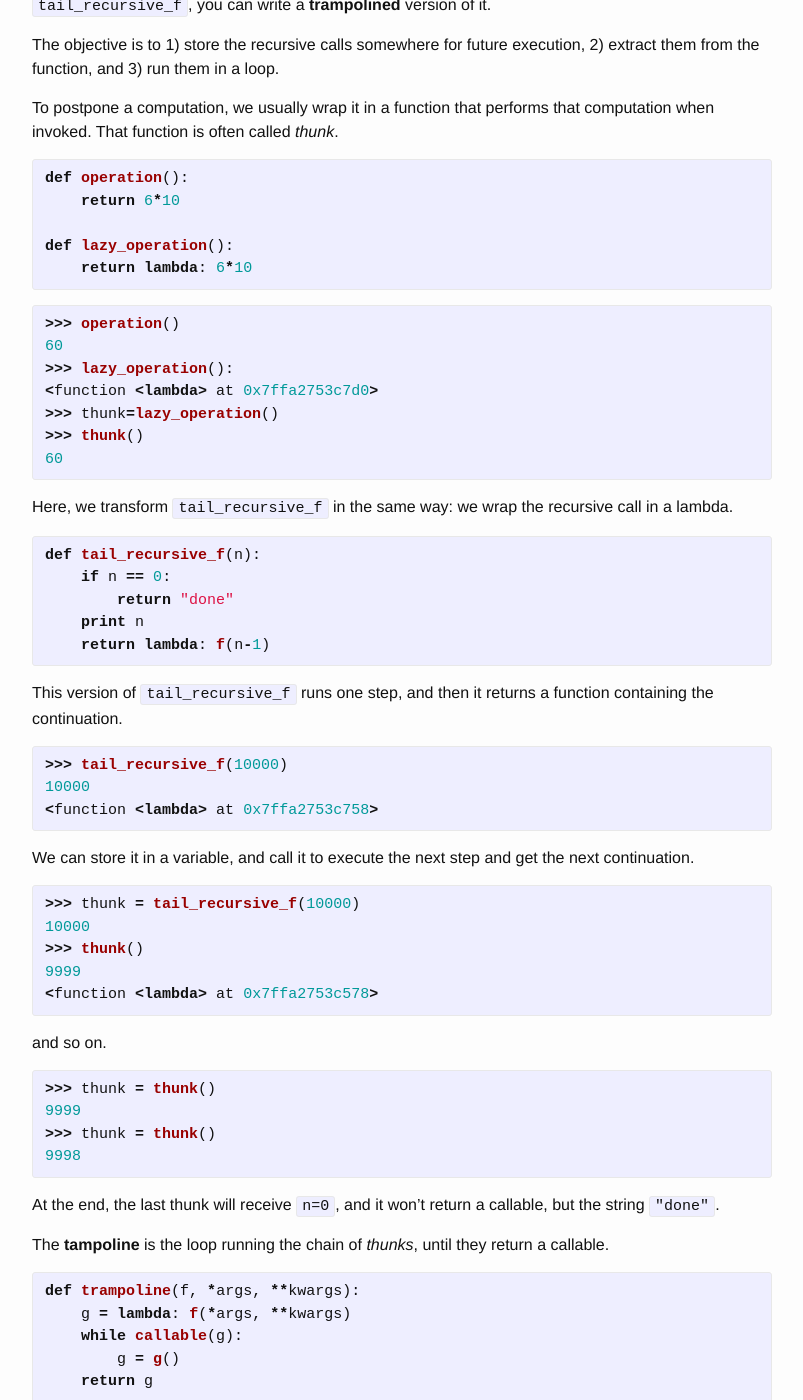
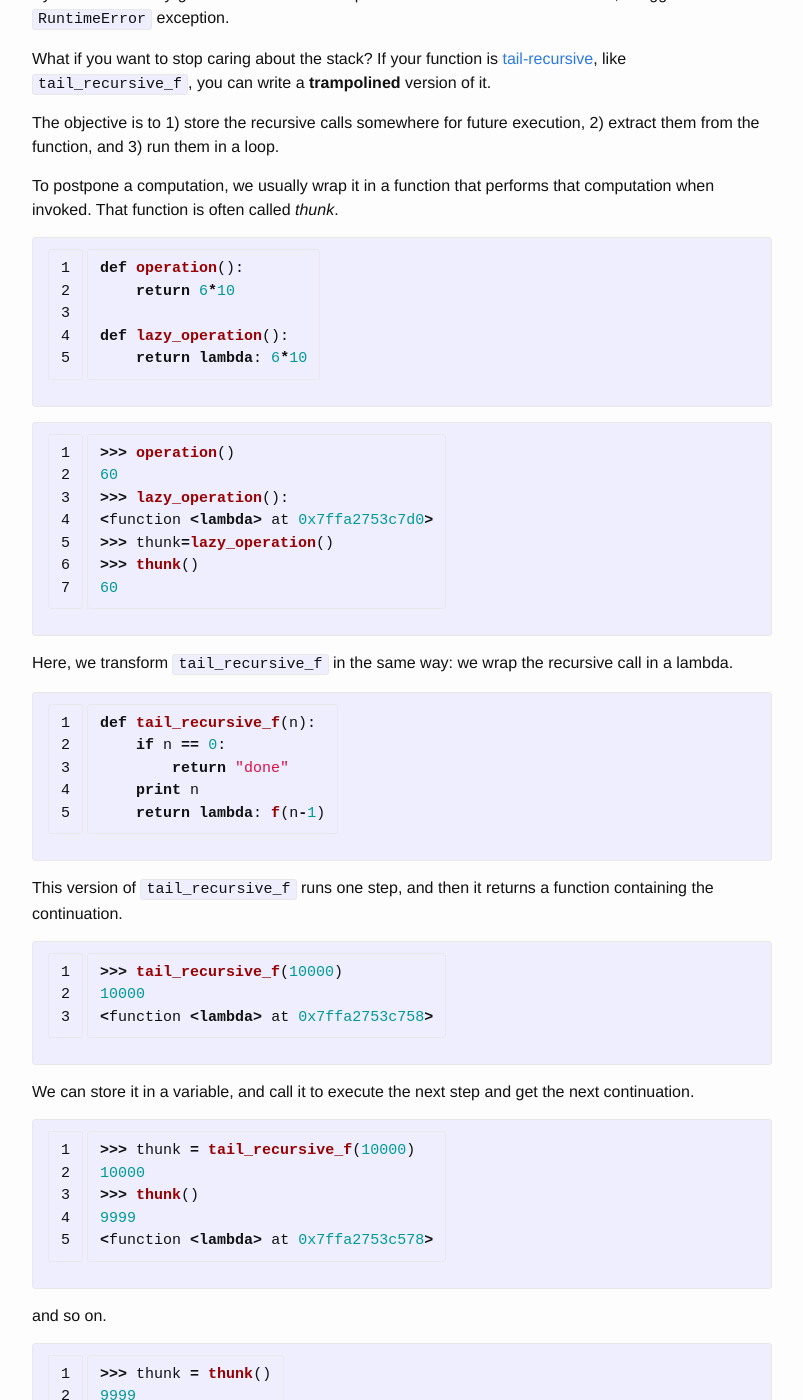
Before and after one commit to vdelia/vdelia.github.io, a Jekyll site: the page built from _posts/2015-06-26-trampoline.md, in a window 1280 px wide and 1400 px high, scrolled down 971 px. Shown: the whole window, without its empty margins (238-1041 px from the left). Built offline with Jekyll 4.4.1, drawn with Linux system fonts in a browser that asks for light colours; some of the changed text lies outside the part shown.

Commit message:
add linenumber to blocks of code

```diff
--- a/_posts/2015-06-26-trampoline.md
+++ b/_posts/2015-06-26-trampoline.md
@@ -21,7 +21,7 @@ In this post I explain what a trampoline is and why it matters.
 
 Consider this recursive python function
 
-{% highlight python %}
+{% highlight python linenos=table %}
 def tail_recursive_f(n):
     if n == 0:
         return "done"
@@ -32,7 +32,7 @@ def tail_recursive_f(n):
 The argument `n` gives us the number of recursive calls performed by `tail_recursive_f`. Can you invoke `tail_recursive_f` with any value for its argument `n`? In python, and in the *stack-oriented programming languages* wikipedia talks about, the answer is no. At each recursive step, the function parameters and the return address are pushed onto the stack, which is a limited resource. Thus, big values of `n` break the stack.
 
 
-{% highlight python %}
+{% highlight python linenos=table %}
 >>> tail_recursive_f(10000)
 10000
 ...
@@ -49,7 +49,7 @@ The objective is to 1) store the recursive calls somewhere for future execution,
 To postpone a computation, we usually wrap it in a function that performs that computation
 when invoked. That function is often called *thunk*.
 
-{% highlight python %}
+{% highlight python linenos=table %}
 def operation():
     return 6*10
 
@@ -57,7 +57,7 @@ def lazy_operation():
     return lambda: 6*10
 {% endhighlight %}
 
-{% highlight python %}
+{% highlight python linenos=table %}
 >>> operation()
 60
 >>> lazy_operation():
@@ -70,7 +70,7 @@ def lazy_operation():
 Here, we transform `tail_recursive_f` in the same way: we wrap the recursive
 call in a lambda.
 
-{% highlight python %}
+{% highlight python linenos=table %}
 def tail_recursive_f(n):
     if n == 0:
         return "done"
@@ -81,7 +81,7 @@ def tail_recursive_f(n):
 This version of `tail_recursive_f` runs one step, and then it returns a function
 containing the continuation.
 
-{% highlight python %}
+{% highlight python linenos=table %}
 >>> tail_recursive_f(10000)
 10000
 <function <lambda> at 0x7ffa2753c758>
@@ -90,7 +90,7 @@ containing the continuation.
 We can store it in a variable, and call it to execute the next step and
 get the next continuation.
 
-{% highlight python %}
+{% highlight python linenos=table %}
 >>> thunk = tail_recursive_f(10000)
 10000
 >>> thunk()
@@ -100,7 +100,7 @@ get the next continuation.
 
 and so on.
 
-{% highlight python %}
+{% highlight python linenos=table %}
 >>> thunk = thunk()
 9999
 >>> thunk = thunk()
@@ -112,7 +112,7 @@ but the string `"done"`.
 
 The **tampoline** is the loop running the chain of *thunks*, until they return a callable.
 
-{% highlight python %}
+{% highlight python linenos=table %}
 def trampoline(f, *args, **kwargs):
     g = lambda: f(*args, **kwargs)
     while callable(g):
@@ -127,7 +127,7 @@ At the end, it will have the actual result, and it returns it.
 
 Now `tail_recursive_f(10000)` is invoked in this way
 
-{% highlight python %}
+{% highlight python linenos=table %}
 >>> trampoline(tail_recursive_f, 10000)
 {% endhighlight %}
 
@@ -135,13 +135,13 @@ which prints all the integers between 10000 and 1, before returning `"done"`.
 
 What about a not tail-recursive function? I take the simplest recursive function: the factorial.
 
-{% highlight python %}
+{% highlight python linenos=table %}
 def factorial(n):
     if n == 0:
         return 1
     return n*factorial(n-1)
 {% endhighlight %}
-{% highlight python %}
+{% highlight python linenos=table %}
 >>> factorial(3)
 6
 >>> factorial(1000)
@@ -156,7 +156,7 @@ return value by `n`.
 So first of all we turn it into tail recursive. To do this, one technique is to
 propagate intermediate results through the stack using the function arguments.
 
-{% highlight python %}
+{% highlight python linenos=table %}
 def tail_recursive_factorial(n, acc=1):
     if n == 0:
         return acc
@@ -167,7 +167,7 @@ In this way, at each recursion step `n`, we have all the information to
 compute the result: there is no need to return to the caller.
 
 Then, we  apply the same transformation as before
-{% highlight python %}
+{% highlight python linenos=table %}
 def tail_recursive_factorial(n, acc=1):
     if n == 0:
         return acc
@@ -176,7 +176,7 @@ def tail_recursive_factorial(n, acc=1):
 
 and we are ready for our `trampoline`
 
-{% highlight python %}
+{% highlight python linenos=table %}
 >>> trampoline(tail_recursive_factorial, 3)
 6
 >>> trampoline(tail_recursive_factorial, 1000)
```
